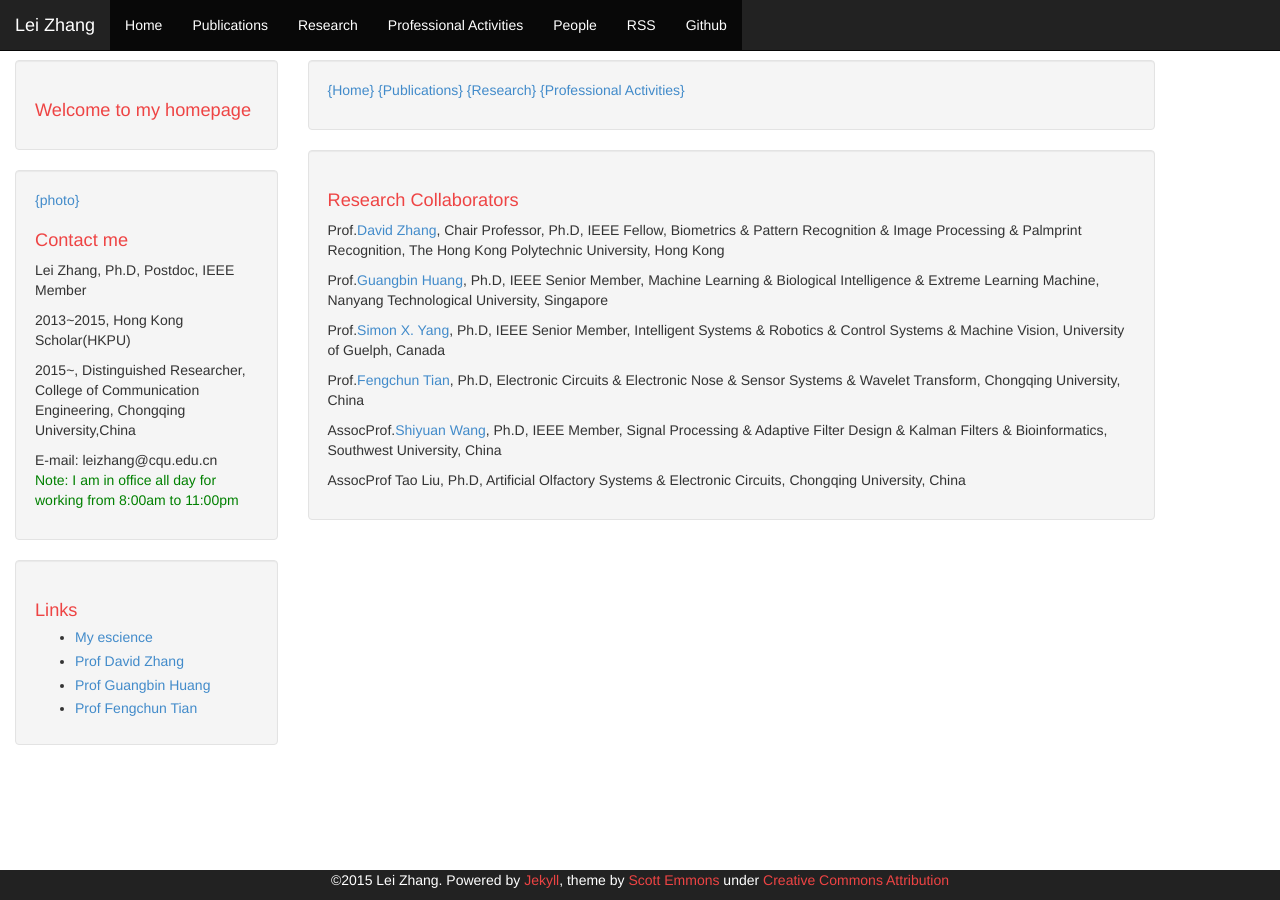
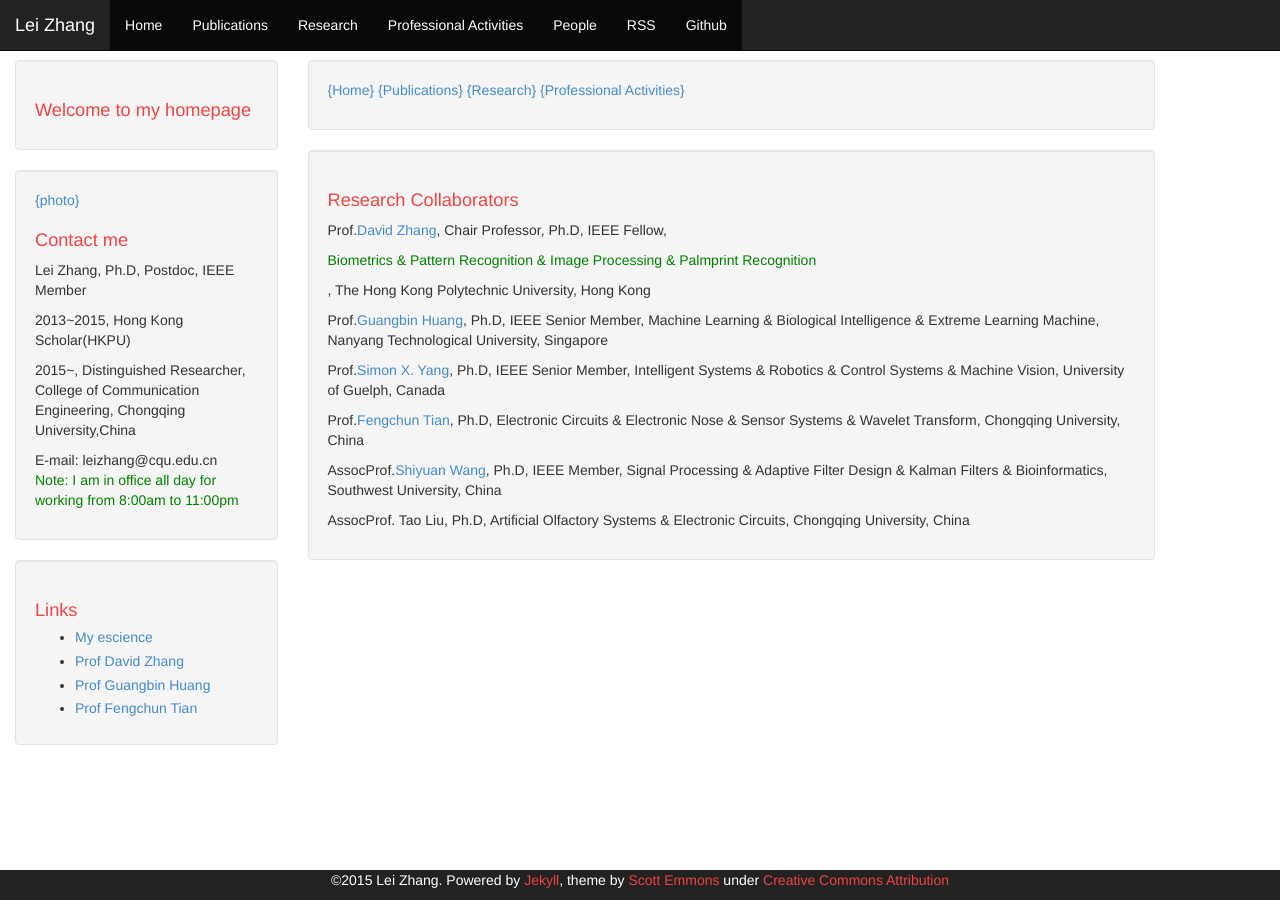
Before and after one commit to DrLeiZhang/website, a Jekyll site: the page built from people.html, in a window 1280 px wide. Built offline with Jekyll 4.4.1, drawn with Linux system fonts in a browser that asks for light colours; Markdown is read by kramdown in place of the engine named in the settings.

Commit message:
Update
Signed-off-by: leizhang@cqu.edu.cn <leizhang@cqu.edu.cn>

```diff
--- a/people.html
+++ b/people.html
@@ -8,7 +8,7 @@ layout: default
 
 <div class="well">
 <h1>Research Collaborators</h1>
-<p>Prof.<a href="http://www4.comp.polyu.edu.hk/~csdzhang/">David Zhang</a>, Chair Professor, Ph.D, IEEE Fellow, Biometrics & Pattern Recognition & Image Processing & Palmprint Recognition, The Hong Kong Polytechnic University, Hong Kong</p>
+<p>Prof.<a href="http://www4.comp.polyu.edu.hk/~csdzhang/">David Zhang</a>, Chair Professor, Ph.D, IEEE Fellow, <p style="color:green;">Biometrics & Pattern Recognition & Image Processing & Palmprint Recognition</p>, The Hong Kong Polytechnic University, Hong Kong</p>
 
 <p>Prof.<a href="http://www.extreme-learning-machines.org/">Guangbin Huang</a>, Ph.D, IEEE Senior Member, Machine Learning & Biological Intelligence & Extreme Learning Machine, Nanyang Technological University, Singapore</p>
 
@@ -18,4 +18,4 @@ layout: default
 
 <p>AssocProf.<a href="http://ceie.swu.edu.cn/viscms/ceieidex/fujiaoshoujieshao9499/20131107/62610.html">Shiyuan Wang</a>, Ph.D, IEEE Member, Signal Processing & Adaptive Filter Design & Kalman Filters & Bioinformatics, Southwest University, China</p>
 
-<p>AssocProf Tao Liu, Ph.D, Artificial Olfactory Systems & Electronic Circuits, Chongqing University, China
+<p>AssocProf. Tao Liu, Ph.D, Artificial Olfactory Systems & Electronic Circuits, Chongqing University, China
```
